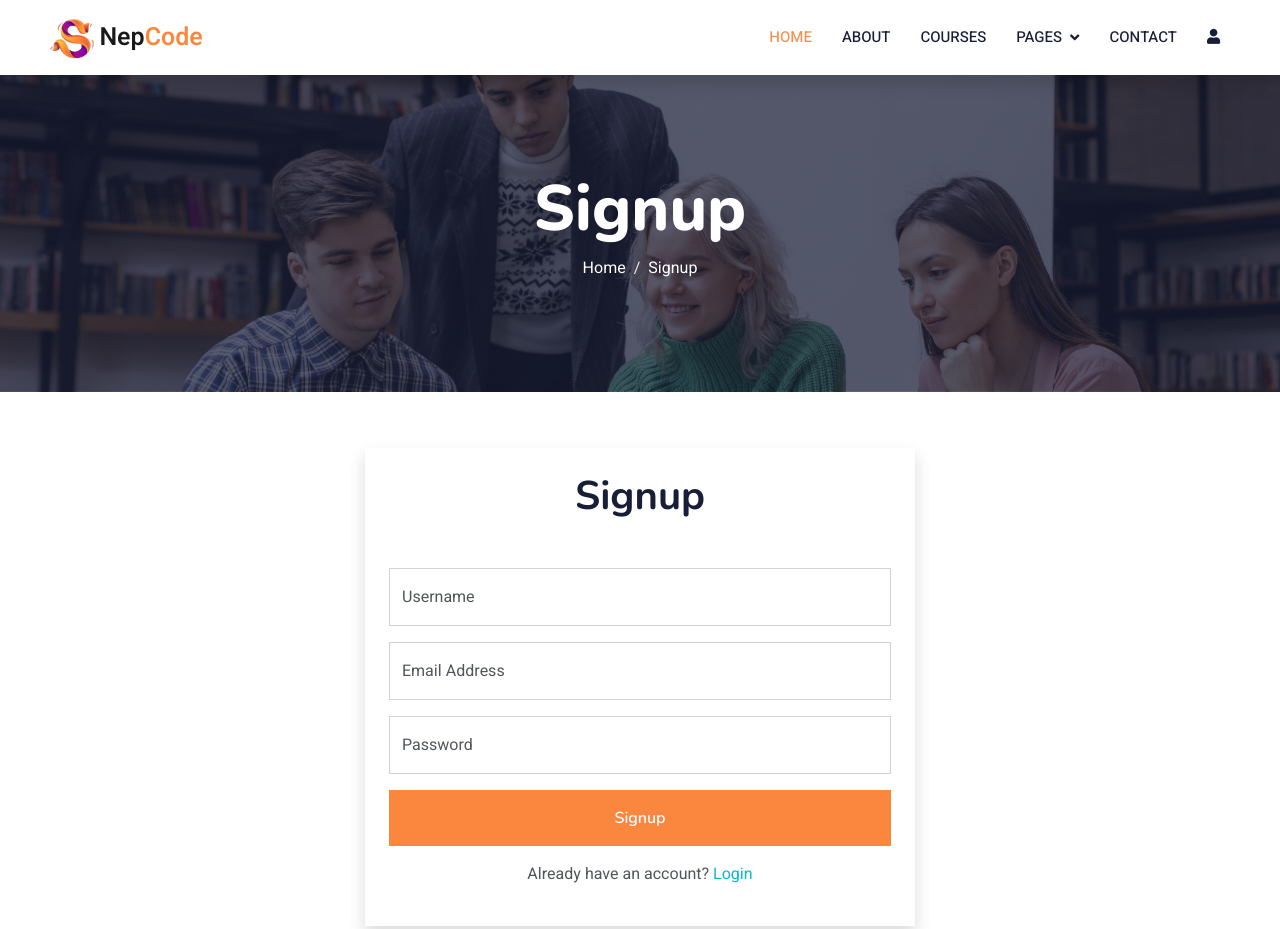
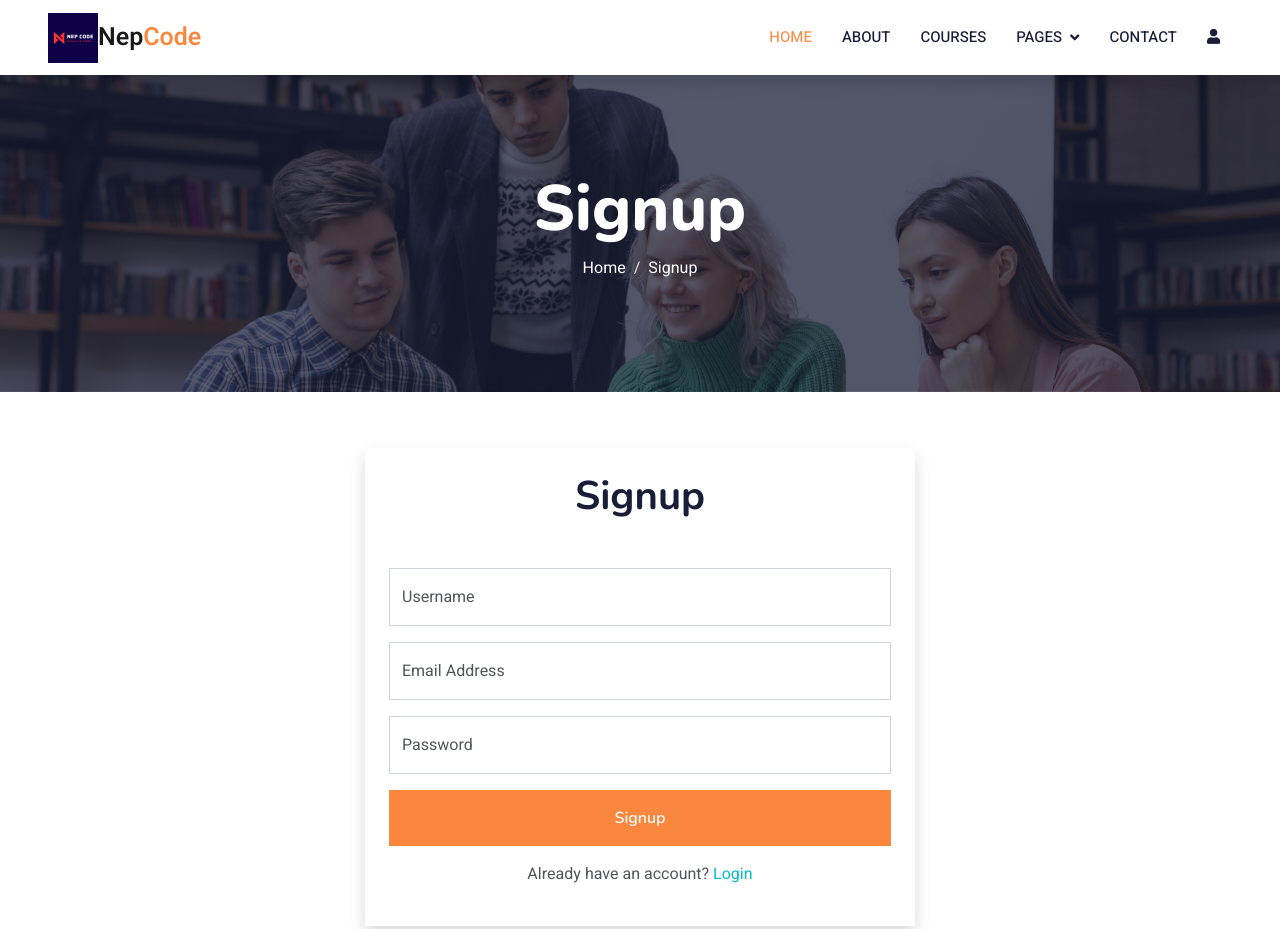
Before and after one commit to DeveloperPrabit/E-learning-platform-, a plain HTML site: page signup.html in a window 1280 px wide. Shown: the top 929 px of the page. Drawn offline with nearby package versions, Linux system fonts and the light colour scheme.

Commit message:
Update signup.html

```diff
--- a/signup.html
+++ b/signup.html
@@ -10,7 +10,7 @@
     <meta content="" name="description">
 
     <!-- Favicon -->
-    <link href="img/icon.png" rel="icon">
+    <link href="img/ll.svg" rel="icon">
 
     <!-- Google Web Fonts -->
     <link rel="preconnect" href="https://fonts.googleapis.com">
@@ -49,7 +49,7 @@
     <!-- Navbar Start -->
     <nav class="navbar navbar-expand-lg bg-white navbar-light shadow sticky-top p-0">
         <a href="index.html" class="navbar-brand d-flex align-items-center px-4 px-lg-5">
-            <p class="m-0 fw-bold" style="font-size: 25px;"><img src="img/icon.png" alt="" height="50px">Nep<span
+            <p class="m-0 fw-bold" style="font-size: 25px;"><img src="img/ll.svg" alt="" height="50px">Nep<span
                     style="color: #fb873f;">Code</span></p>
         </a>
         <button type="button" class="navbar-toggler me-4" data-bs-toggle="collapse" data-bs-target="#navbarCollapse"
```
